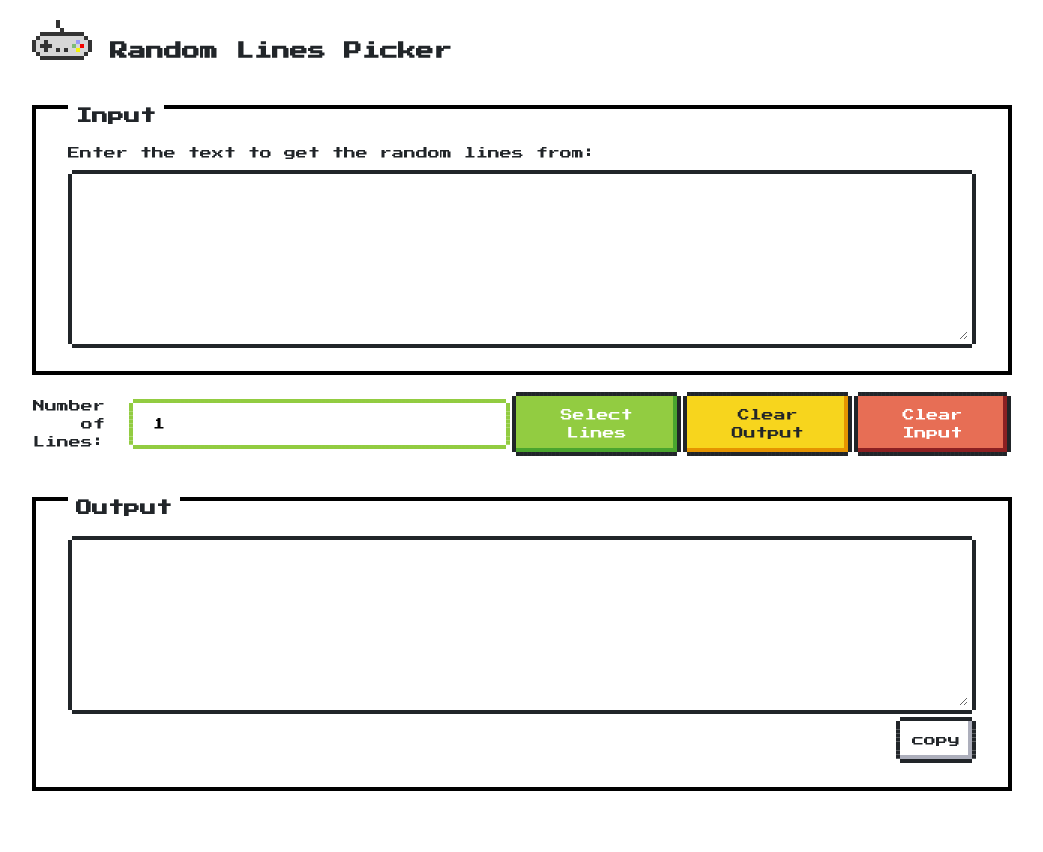
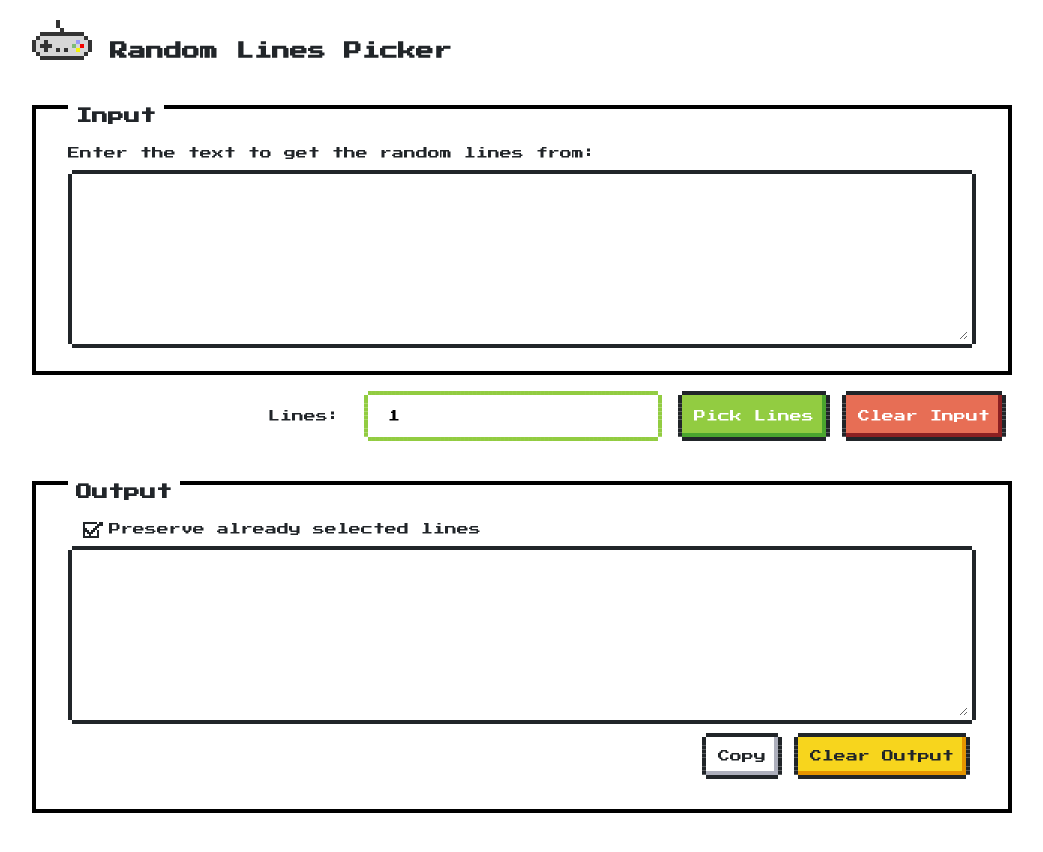
Before and after one commit to d-k-ivanov/d-k-ivanov.github.io, a Jekyll site: the page tools/random-lines/index.html, which Jekyll copies as it is, in a window 1280 px wide. Shown: the top 852 px of the page, without its empty margins (118-1161 px from the left). Built offline with Jekyll 4.4.1, drawn with Linux system fonts in a browser that asks for light colours.

Commit message:
Post 2024-31-07-23-39

```diff
--- a/tools/random-lines/index.html
+++ b/tools/random-lines/index.html
@@ -65,34 +65,26 @@
             </section>
 
             <section class="controls">
-                <table style="width: 100%;">
-                    <tbody>
-                        <tr>
-                            <td>
-                                <div class="nes-field is-inline">
-                                    <label for="number_of_lines">Number of Lines:</label>
-                                    <input type="number" id="number_of_lines" class="nes-input is-success" value="1">
-                                </div>
-                            </td>
-                            <td align="center">
-                                <button class="nes-btn is-success" onclick="selectLines()">Select Lines</button>
-                            </td>
-                            <td align="center">
-                                <button class="nes-btn is-warning" onclick="clearOutput()">Clear Output</button>
-                            </td>
-                            <td align="center">
-                                <button class="nes-btn is-error" onclick="clearInput()">Clear Input</button>
-                            </td>
-                        </tr>
-                    </tbody>
-                </table>
+                <div style="display: flex; justify-content:flex-end;">
+                    <div class="nes-field is-inline" style="margin-left: 10px; margin-right: 10px;">
+                        <label for="number_of_lines">Lines:</label>
+                        <input type="number" id="number_of_lines" class="nes-input is-success" value="1" size="10">
+                    </div>
+                    <button class="nes-btn is-success" onclick="selectLines()" style="margin-left: 10px; margin-right: 10px;">Pick Lines</button>
+                    <button class="nes-btn is-error" onclick="clearInput()" style="margin-left: 10px; margin-right: 10px;">Clear Input</button>
+                </div>
             </section>
 
             <section class="nes-container with-title">
                 <h3 class="title">Output</h3>
+                <label>
+                    <input type="checkbox"  id="preserve_output" class="nes-checkbox" checked />
+                    <span>Preserve already selected lines</span>
+                </label>
                 <textarea name="text_output" id="text_output" class="nes-textarea" spellcheck="false" data-gramm="false"></textarea>
-                <div style="display: flex; justify-content:flex-end">
-                    <button type="button" class="nes-btn copycode" onclick="copyOutput(event)">copy</button>
+                <div style="display: flex; justify-content:flex-end;">
+                    <button type="button" class="nes-btn copycode" onclick="copyOutput(event)" style="margin: 10px;">Copy</button>
+                    <button class="nes-btn is-warning" onclick="clearOutput()" style="margin: 10px;">Clear Output</button>
                 </div>
             </section>
         </main>
--- a/tools/random-lines/script.js
+++ b/tools/random-lines/script.js
@@ -23,12 +23,18 @@ function selectLines()
         numberOfLinesToSelect = arrayOfLines.length;
     }
 
-    var result = [];
+    var result;
+    if(document.getElementById('preserve_output').checked && document.getElementById('text_output').value != '')
+    {
+        result = document.getElementById('text_output').value.replace(/\r/g, '').split('\n');
+    } else {
+        result = [];
+    }
+
     for (var i = 0; i < numberOfLinesToSelect; i++)
     {
         // Select a random line
         var selectedLineNum = Math.floor(Math.random() * arrayOfLines.length);
-        console.log(selectedLineNum);
         result.push(arrayOfLines[selectedLineNum]);
 
         // Remove the selected line from the input
```
